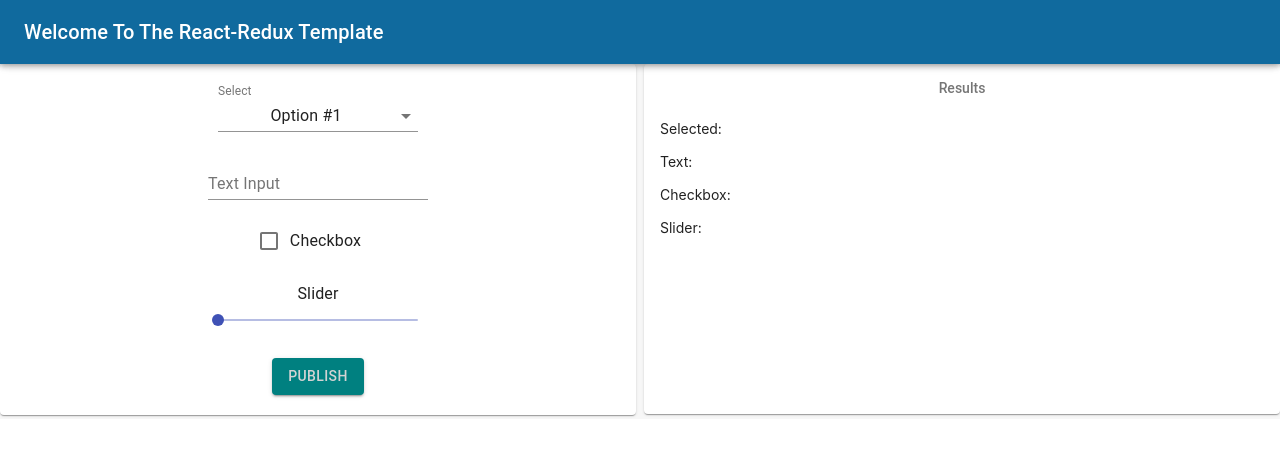
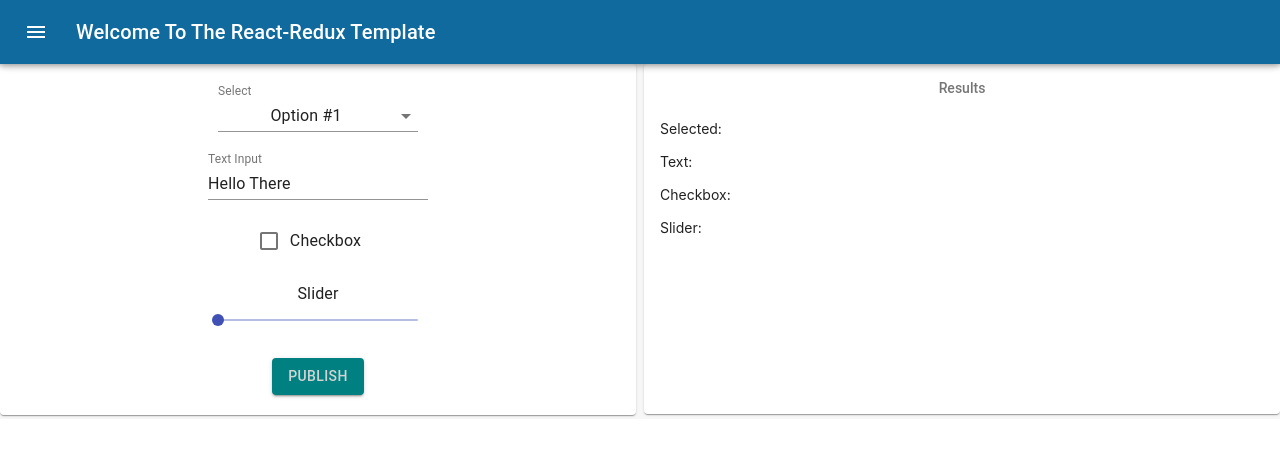
Before and after one commit to jlspncr/react-redux-template, a React (Create React App) app: page / in a window 1280 px wide. Shown: the top 456 px of the page. Built offline with nearby package versions, Linux system fonts and the light colour scheme.

Commit message:
Added fully functional drawer component

```diff
--- a/package.json
+++ b/package.json
@@ -4,6 +4,7 @@
   "private": true,
   "dependencies": {
     "@material-ui/core": "^4.9.5",
+    "@material-ui/icons": "^4.9.1",
     "@reduxjs/toolkit": "^1.2.5",
     "@testing-library/jest-dom": "^4.2.4",
     "@testing-library/react": "^9.5.0",
--- a/src/components/App.jsx
+++ b/src/components/App.jsx
@@ -5,32 +5,83 @@ import Toolbar from "@material-ui/core/Toolbar";
 import Typography from "@material-ui/core/Typography";
 import Grid from "@material-ui/core/Grid";
 import IconButton from "@material-ui/core/IconButton";
-import MenuIcon from "@material-ui/core/Menu";
+import MenuIcon from "@material-ui/icons/Menu";
+import Drawer from "@material-ui/core/Drawer";
+import ChevronLeftIcon from "@material-ui/icons/ChevronLeft";
+import ChevronRightIcon from "@material-ui/icons/ChevronRight";
 
 import ControlPanel from "../features/ControlPanel/ControlPanel.jsx";
 import ResultList from "../features/ResultList/ResultList.jsx";
-
+import { makeStyles, useTheme } from "@material-ui/core/styles";
 import "./../assets/stylesheets/App.css";
 
+const drawerWidth = 240;
+const useStyles = makeStyles(theme => ({
+	menuButton: {
+		marginRight: theme.spacing(2)
+	},
+	drawer: {
+		width: drawerWidth,
+		flexShrink: 0
+	},
+	drawerInfo: {
+		margin: 12
+	}
+}));
+
 const App = () => {
+	const classes = useStyles();
+	const theme = useTheme();
+	const [open, setOpen] = React.useState(false);
+
+	const handleDrawerOpen = () => {
+		setOpen(true);
+	};
+
+	const handleDrawerClose = () => {
+		setOpen(false);
+	};
+
 	return (
 		<div className='App'>
 			<div>
 				<AppBar id='titleBar'>
 					<Toolbar>
-						{/* <IconButton
+						<IconButton
 							edge='start'
-							// className={classes.menuButton}
+							className={classes.menuButton}
+							onClick={handleDrawerOpen}
 							color='inherit'
 							aria-label='menu'
 						>
 							<MenuIcon />
-						</IconButton> */}
+						</IconButton>
 						<Typography variant='h6'>
 							Welcome To The React-Redux Template
 						</Typography>
 					</Toolbar>
 				</AppBar>
+
+				<Drawer
+					className={classes.drawer}
+					variant='persistent'
+					anchor='left'
+					open={open}
+				>
+					<div className={classes.drawerHeader}>
+						<IconButton onClick={handleDrawerClose}>
+							{theme.direction === "ltr" ? (
+								<ChevronLeftIcon />
+							) : (
+								<ChevronRightIcon />
+							)}
+						</IconButton>
+					</div>
+
+					<p className={classes.drawerInfo}>
+						This is a drawer. Feel free to add what you would like.
+					</p>
+				</Drawer>
 			</div>
 			<Grid container spacing={1} className='controlled'>
 				{/* Control Input Samples */}
--- a/src/features/ControlPanel/ControlPanel.jsx
+++ b/src/features/ControlPanel/ControlPanel.jsx
@@ -7,16 +7,13 @@ import Checkbox from "@material-ui/core/Checkbox";
 import Typography from "@material-ui/core/Typography";
 import Slider from "@material-ui/core/Slider";
 import Button from "@material-ui/core/Button";
-
 import {
 	setText,
 	toggleSelected,
 	setSlider,
 	pubClick
 } from "../ControlPanel/ControlPanelSlice";
-
 import Select from "../../components/Select/Select";
-
 import "../../assets/stylesheets/ControlPanel.css";
 
 export default function ControlPanel({ index }) {
@@ -63,16 +60,23 @@ export default function ControlPanel({ index }) {
 					value={settings.optVal}
 					index={0}
 				/>
+
 				{/* Text Field */}
 				<form id='inputTwo'>
-					<Textfield label='Text Input' onChange={textChange} />
+					<Textfield
+						label='Text Input'
+						onChange={textChange}
+						value={settings.text}
+					/>
 				</form>
+
 				{/* Checkbox */}
 				<FormControlLabel
 					id='inputThree'
 					control={<Checkbox checked={cBox} onChange={toggleCheck} />}
 					label='Checkbox'
 				/>
+
 				{/* Slider */}
 				<div id='inputFour'>
 					<Typography>Slider</Typography>
--- a/src/features/ControlPanel/ControlPanelSlice.jsx
+++ b/src/features/ControlPanel/ControlPanelSlice.jsx
@@ -5,7 +5,7 @@ const initialState = [
 		resDisplay: {},
 		option: ["Option #1", "Option #2", "Option #3"],
 		optVal: "Option #1",
-		text: "",
+		text: "Hello There",
 		checkbox: false,
 		slideSet: 1
 	}
@@ -61,7 +61,6 @@ const ControlPanelSlice = createSlice({
 					Checkbox: panel.checkbox,
 					Slider: panel.slideSet
 				};
-				console.log(panel.resDisplay);
 			}
 		}
 	}
```
Also changed, not shown: 1 other file (tests, documents, lock files or other folders).
